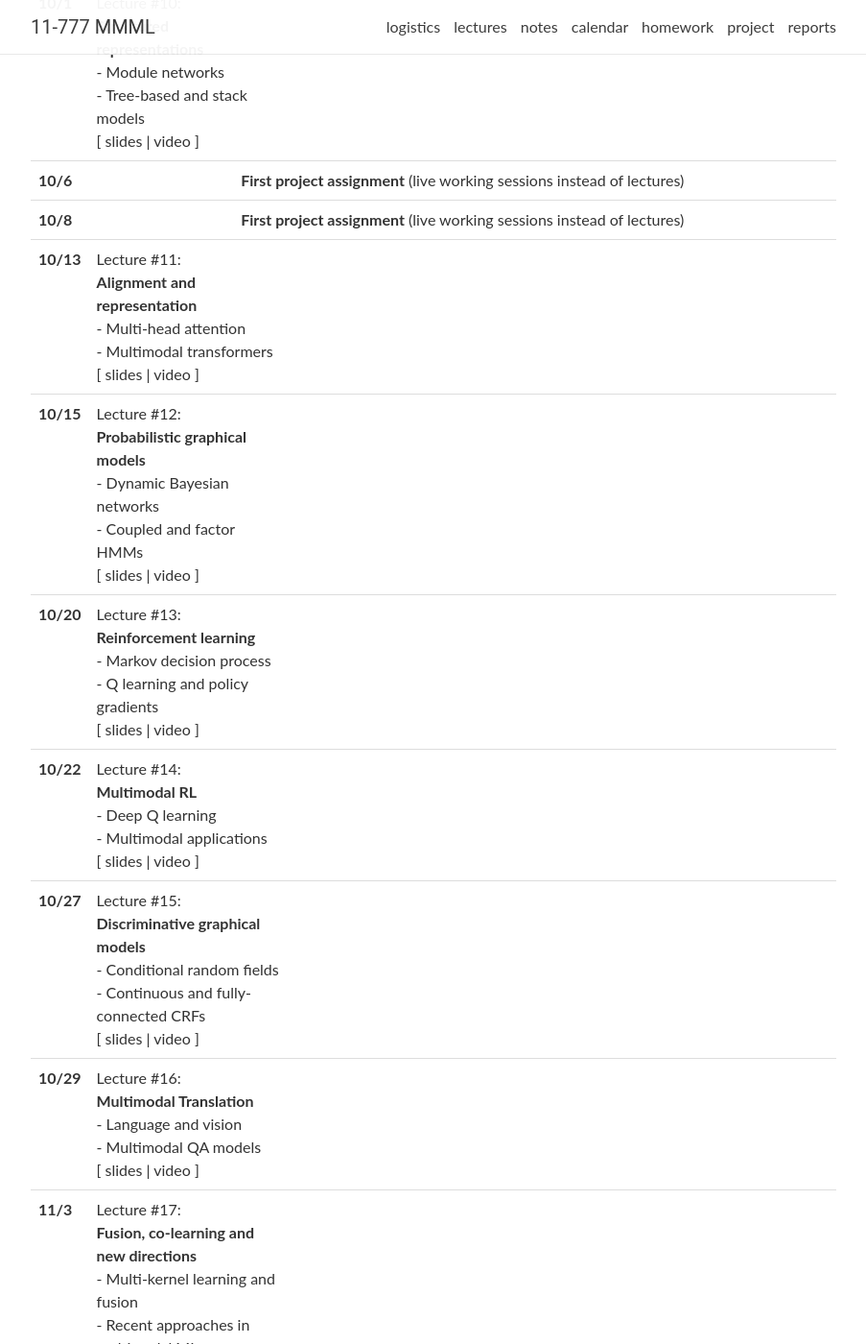
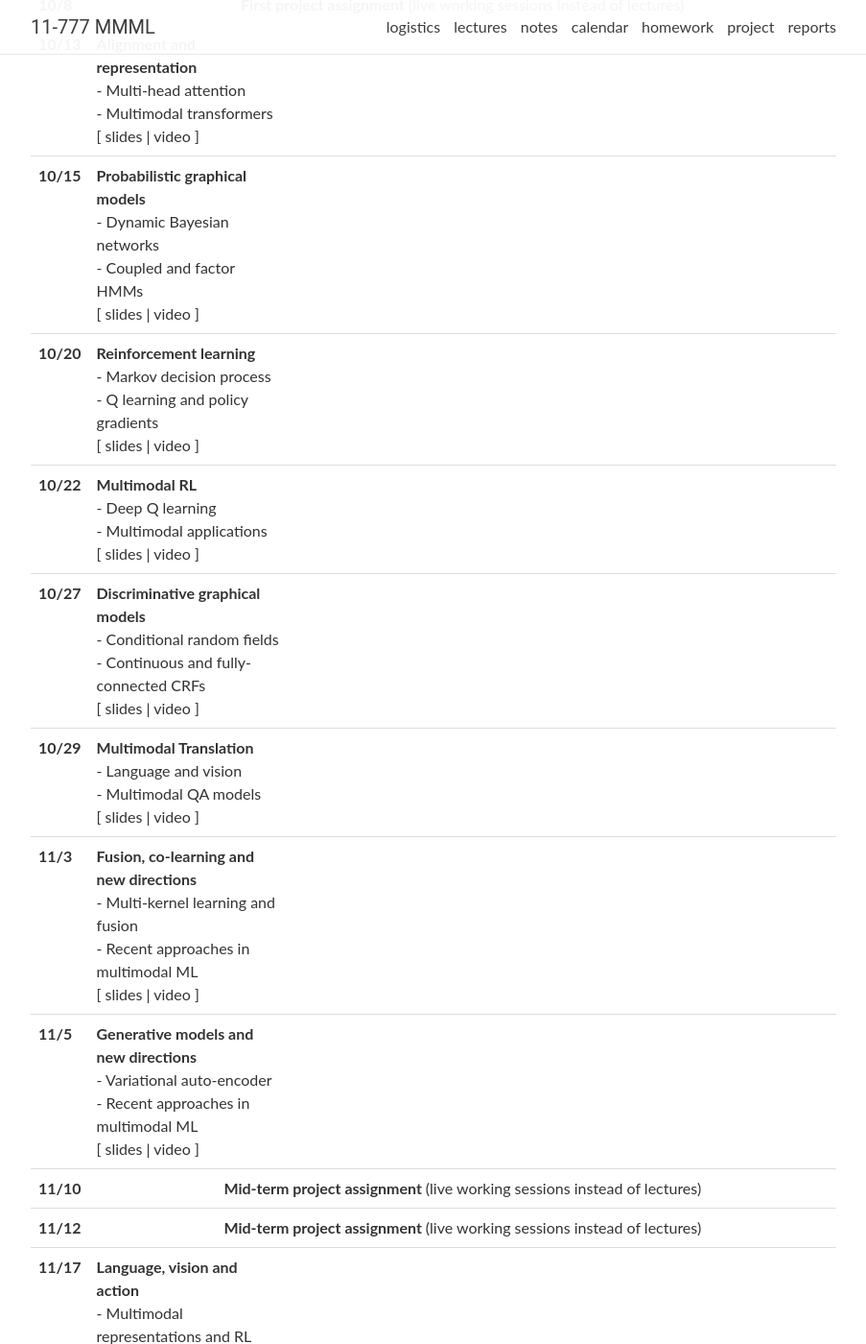
Before and after one commit to pliang279/mmml-course, a Jekyll site: the page built from _pages/lectures.md, in a window 1280 px wide and 1400 px high, scrolled down 1824 px. Shown: the whole window at 96% size, without its empty margins (188-1091 px from the left). Built offline with Jekyll 4.4.1, drawn with Linux system fonts in a browser that asks for light colours; nearby versions of some CDN libraries; comment, search, counter and statistics services are not loaded; some of the changed text lies outside the part shown.

Commit message:
Update lectures.md

```diff
--- a/_pages/lectures.md
+++ b/_pages/lectures.md
@@ -28,8 +28,6 @@ title: Schedule
     <td colspan="4" align="center">{{ lecture.title }}</td>
     {% else %}
     <td>
-        Lecture #{{ forloop.index | minus: current_module | minus: skip_classes }}:
-        <br />
         {{ lecture.title }}
         <br />
         [
```
